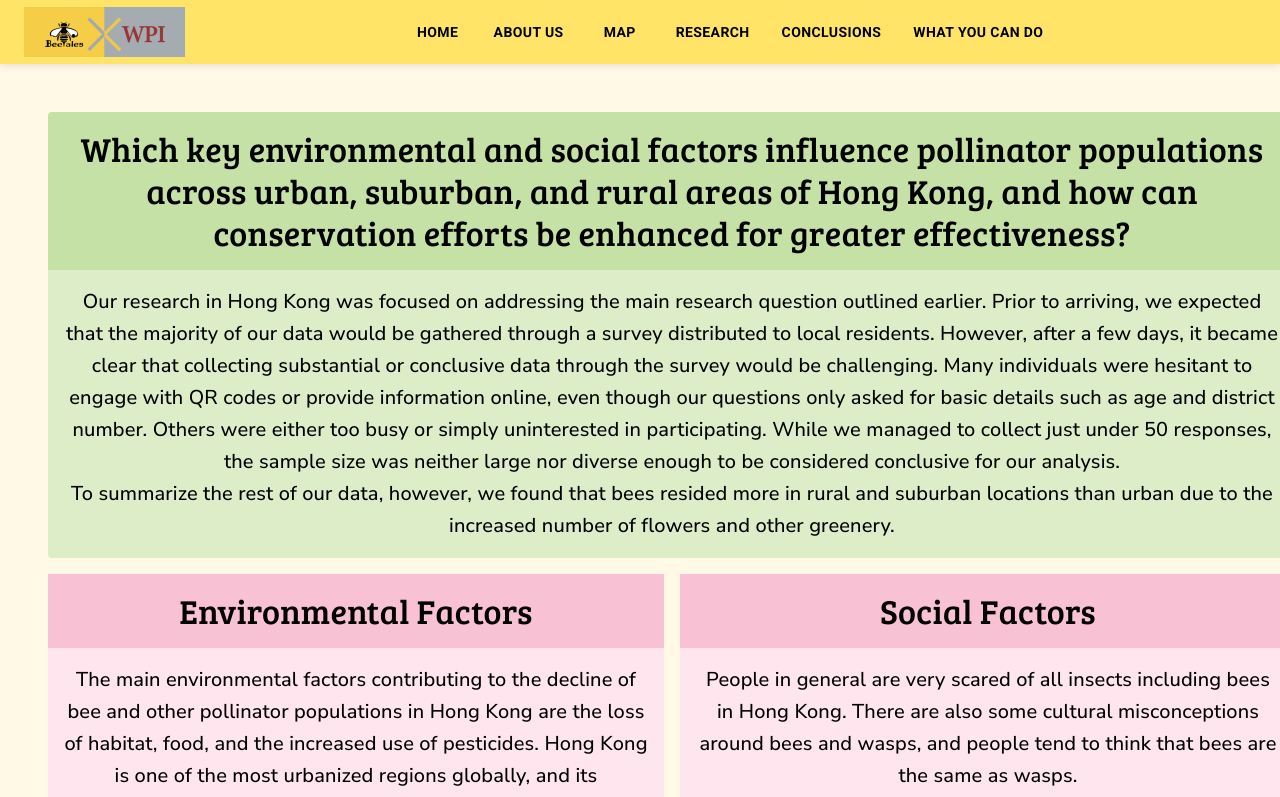
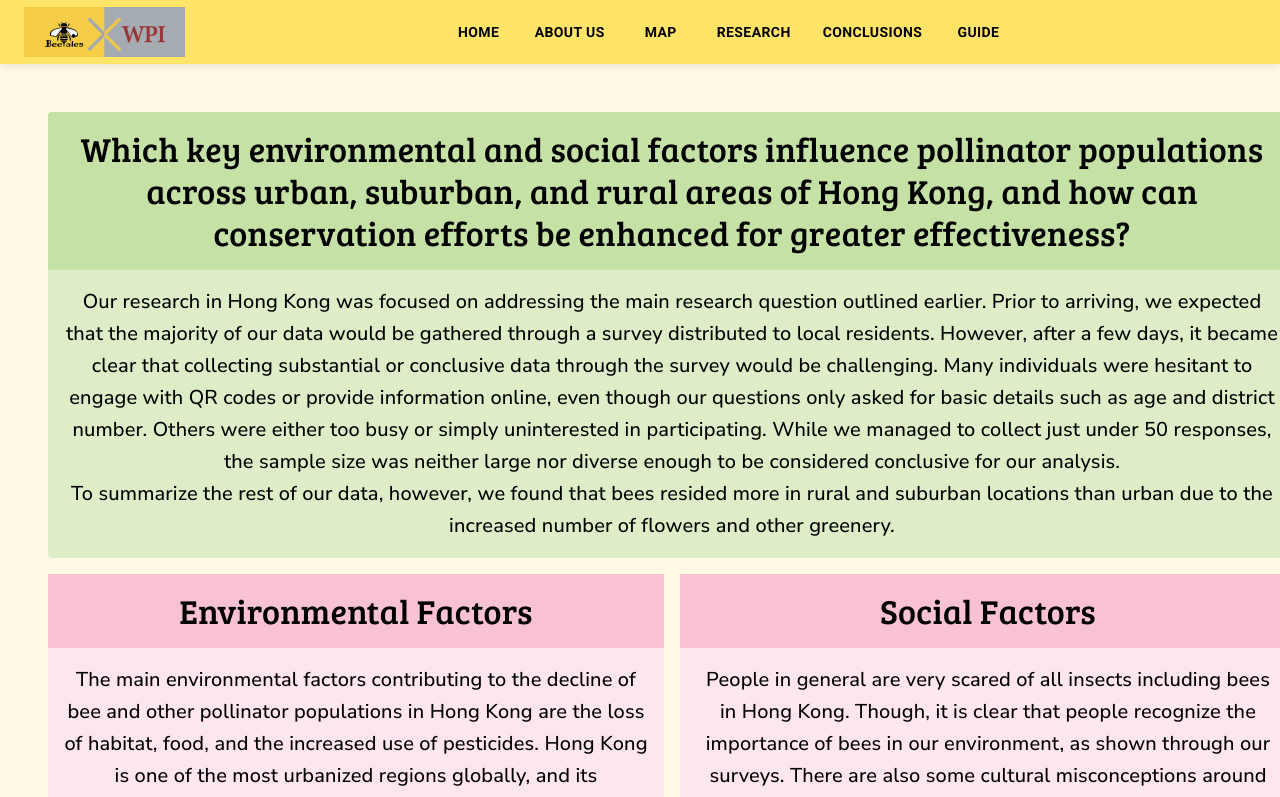
Before and after one commit to VoDylan/beetalesproj, a React (Vite) app: page /Conclusions in a window 1280 px wide. Shown: the top 797 px of the page. Built offline with nearby package versions, Linux system fonts and the light colour scheme.

Commit message:
Updating stuff

```diff
--- a/src/App.tsx
+++ b/src/App.tsx
@@ -42,7 +42,7 @@ function App() {
                 element: <Survey/>,
             },
             {
-                path: "/WhatYouCanDo",
+                path: "/Guide",
                 element: <WhatYouCanDo/>,
             },
         ],
--- a/src/Components/Header.tsx
+++ b/src/Components/Header.tsx
@@ -22,20 +22,20 @@ function Header() {
                 <ListItem component={Link} to="/">
                     <ListItemText primary="Home" sx={{ color: 'black', fontFamily: 'Nunito Sans' }} />
                 </ListItem>
-                <ListItem component={Link} to="/about">
+                <ListItem component={Link} to="/About">
                     <ListItemText primary="About Us" sx={{ color: 'black', fontFamily: 'Nunito Sans' }} />
                 </ListItem>
-                <ListItem component={Link} to="/mapPage">
+                <ListItem component={Link} to="/MapPage">
                     <ListItemText primary="Map" sx={{ color: 'black', fontFamily: 'Nunito Sans' }} />
                 </ListItem>
-                <ListItem component={Link} to="/Survey">
+                <ListItem component={Link} to="/Research">
                     <ListItemText primary="Research" sx={{ color: 'black', fontFamily: 'Nunito Sans' }} />
                 </ListItem>
-                <ListItem component={Link} to="/conclusions">
+                <ListItem component={Link} to="/Conclusions">
                     <ListItemText primary="Conclusions" sx={{ color: 'black', fontFamily: 'Nunito Sans' }} />
                 </ListItem>
-                <ListItem component={Link} to="/WhatYouCanDo">
-                    <ListItemText primary="WhatYouCanDo" sx={{ color: 'black', fontFamily: 'Nunito Sans' }} />
+                <ListItem component={Link} to="/Guide">
+                    <ListItemText primary="Guide" sx={{ color: 'black', fontFamily: 'Nunito Sans' }} />
                 </ListItem>
             </List>
         </Box>
@@ -73,7 +73,7 @@ function Header() {
                         <Button component={Link} to="/MapPage" sx={{ color: 'black', fontWeight: 'bold' }}>Map</Button>
                         <Button component={Link} to="/Research" sx={{ color: 'black', fontWeight: 'bold' }}>Research</Button>
                         <Button component={Link} to="/Conclusions" sx={{ color: 'black', fontWeight: 'bold' }}>Conclusions</Button>
-                        <Button component={Link} to="/WhatYouCanDo" sx={{ color: 'black', fontWeight: 'bold' }}>What You Can Do</Button>
+                        <Button component={Link} to="/Guide" sx={{ color: 'black', fontWeight: 'bold' }}>Guide</Button>
                     </Stack>
                 </Box>
                 <Drawer
--- a/src/routes/Conclusions.tsx
+++ b/src/routes/Conclusions.tsx
@@ -137,6 +137,7 @@ export default function ConclusionPage() {
                             borderTop: '0', // Remove top border to merge with title box
                             padding: 2,
                             backgroundColor: '#ffe5ed',
+                            height: '85%'
                         }}
                     >
                         <Typography color="black" fontFamily={"Nunito Sans"} variant="h6">
@@ -167,10 +168,11 @@ export default function ConclusionPage() {
                             borderTop: '0', // Remove top border to merge with title box
                             padding: 2,
                             backgroundColor: '#ffe5ed',
+                            height: '85%'
                         }}
                     >
                         <Typography color="black" fontFamily={"Nunito Sans"} variant="h6">
-                            People in general are very scared of all insects including bees in Hong Kong. There are also some cultural misconceptions around bees and wasps, and people tend to think that bees are the same as wasps.
+                            People in general are very scared of all insects including bees in Hong Kong. Though, it is clear that people recognize the importance of bees in our environment, as shown through our surveys. There are also some cultural misconceptions around bees and wasps that lead people to think that bees are the same as wasps.
                         </Typography>
                         {/* Image */}
                         <Box
--- a/src/routes/WhatYouCanDo.tsx
+++ b/src/routes/WhatYouCanDo.tsx
@@ -7,7 +7,7 @@ import { pdfjs } from "react-pdf";
 import "../index.css"; // Assuming you have a CSS file for styles
 import DownloadIcon from '@mui/icons-material/Download';
 import {Button} from "@mui/material";
-import beePDF from "../assets/BeeWhatIf.pdf"
+import beePDF from "../assets/BeetalesInfographic.pdf"
 
 pdfjs.GlobalWorkerOptions.workerSrc = `//unpkg.com/pdfjs-dist@${pdfjs.version}/build/pdf.worker.min.mjs`;
 
```
Also changed, not shown: 2 other files (tests, documents, lock files or other folders).
